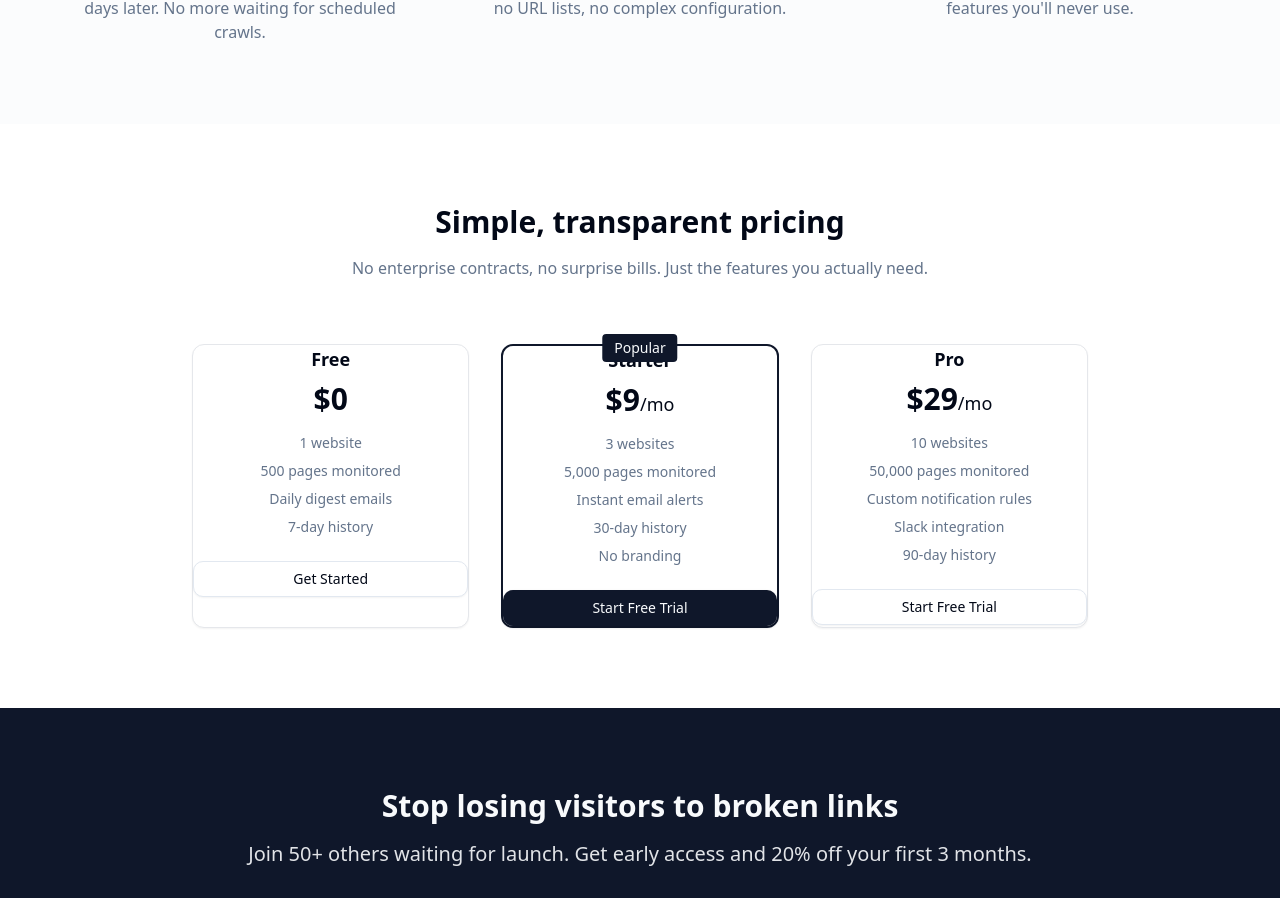
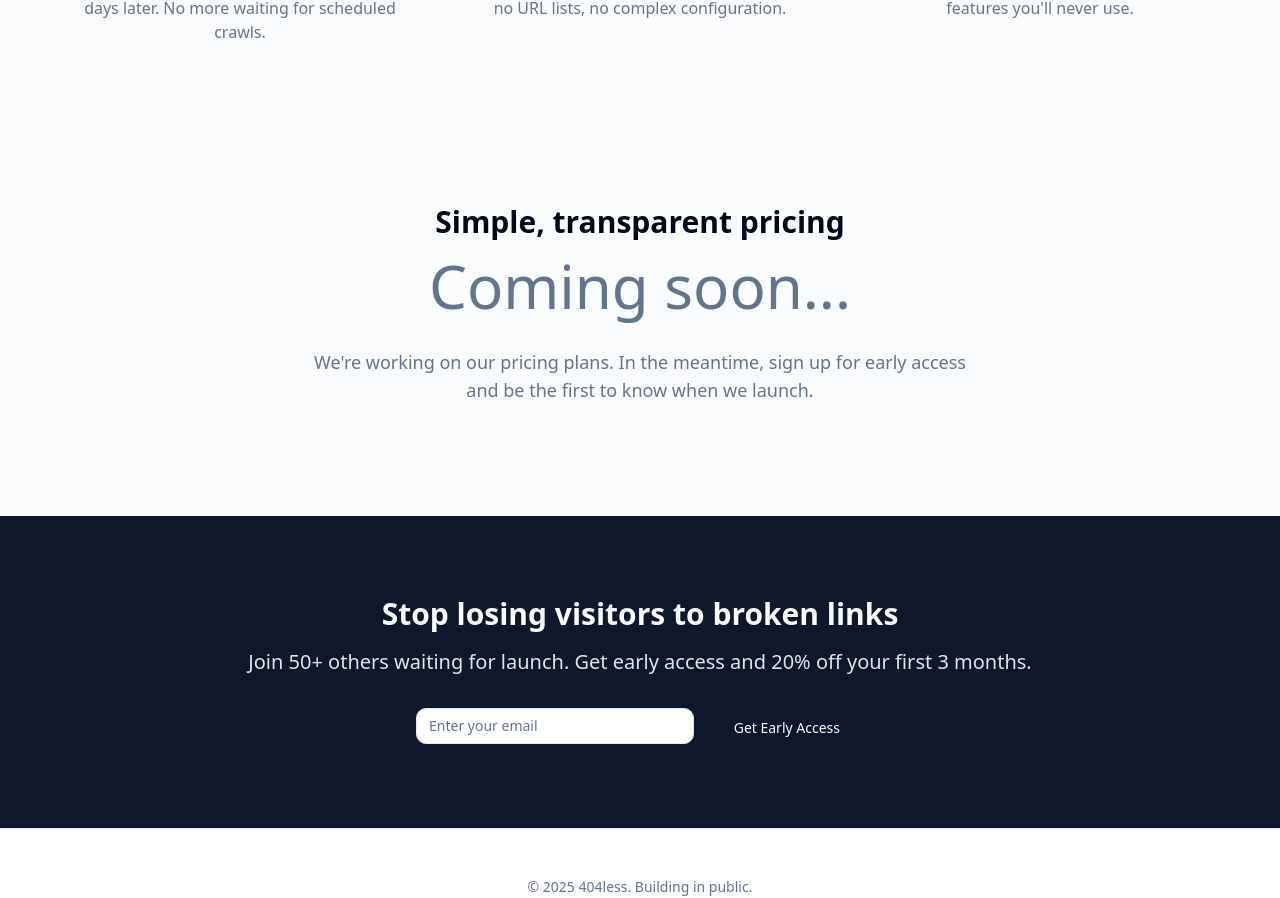
Before and after one commit to AshikNesin/404less, a React (Vite) app in the folder frontend/: page / in a window 1280 px wide. Shown: the part 938-1836 px from the top of the page. Built offline with nearby package versions, Linux system fonts and the light colour scheme.

Commit message:
Pricing replaced with Coming soon

```diff
--- a/frontend/src/routes/root.tsx
+++ b/frontend/src/routes/root.tsx
@@ -2,10 +2,6 @@ import { useState } from "react";
 import { Button } from "../components/ui/button";
 import { Input } from "../components/ui/input";
 import { Label } from "../components/ui/label";
-import {
-  Card,
-  CardContent,
-} from "../components/ui/card";
 
 export function Root() {
   const [email, setEmail] = useState("");
@@ -98,61 +94,18 @@ export function Root() {
         </div>
       </section>
 
-      {/* Pricing Section */}
-      <section className="px-6 py-20">
-        <div className="max-w-6xl mx-auto">
-          <h2 className="text-3xl font-bold text-center text-foreground mb-4">
+      {/* Coming Soon Section */}
+      <section className="px-6 py-20 bg-muted/30">
+        <div className="max-w-4xl mx-auto text-center">
+          <h2 className="text-3xl font-bold text-foreground mb-4">
             Simple, transparent pricing
           </h2>
-          <p className="text-center text-muted-foreground mb-16 max-w-2xl mx-auto">
-            No enterprise contracts, no surprise bills. Just the features you actually need.
+          <div className="text-6xl font-light text-muted-foreground mb-8">
+            Coming soon...
+          </div>
+          <p className="text-lg text-muted-foreground mb-8 max-w-2xl mx-auto">
+            We're working on our pricing plans. In the meantime, sign up for early access and be the first to know when we launch.
           </p>
-          <div className="grid md:grid-cols-3 gap-8 max-w-4xl mx-auto">
-            <Card className="text-center">
-              <h3 className="text-lg font-semibold text-foreground mb-2">Free</h3>
-              <div className="text-3xl font-bold text-foreground mb-4">$0</div>
-              <ul className="text-muted-foreground space-y-2 mb-6 text-sm">
-                <li>1 website</li>
-                <li>500 pages monitored</li>
-                <li>Daily digest emails</li>
-                <li>7-day history</li>
-              </ul>
-              <Button variant="outline" className="w-full">
-                Get Started
-              </Button>
-            </Card>
-            <Card className="text-center border-2 border-primary relative">
-              <div className="absolute -top-3 left-1/2 transform -translate-x-1/2 bg-primary text-primary-foreground px-3 py-1 rounded text-sm">
-                Popular
-              </div>
-              <h3 className="text-lg font-semibold text-foreground mb-2">Starter</h3>
-              <div className="text-3xl font-bold text-foreground mb-4">$9<span className="text-lg font-normal">/mo</span></div>
-              <ul className="text-muted-foreground space-y-2 mb-6 text-sm">
-                <li>3 websites</li>
-                <li>5,000 pages monitored</li>
-                <li>Instant email alerts</li>
-                <li>30-day history</li>
-                <li>No branding</li>
-              </ul>
-              <Button className="w-full">
-                Start Free Trial
-              </Button>
-            </Card>
-            <Card className="text-center">
-              <h3 className="text-lg font-semibold text-foreground mb-2">Pro</h3>
-              <div className="text-3xl font-bold text-foreground mb-4">$29<span className="text-lg font-normal">/mo</span></div>
-              <ul className="text-muted-foreground space-y-2 mb-6 text-sm">
-                <li>10 websites</li>
-                <li>50,000 pages monitored</li>
-                <li>Custom notification rules</li>
-                <li>Slack integration</li>
-                <li>90-day history</li>
-              </ul>
-              <Button variant="outline" className="w-full">
-                Start Free Trial
-              </Button>
-            </Card>
-          </div>
         </div>
       </section>
 
```
